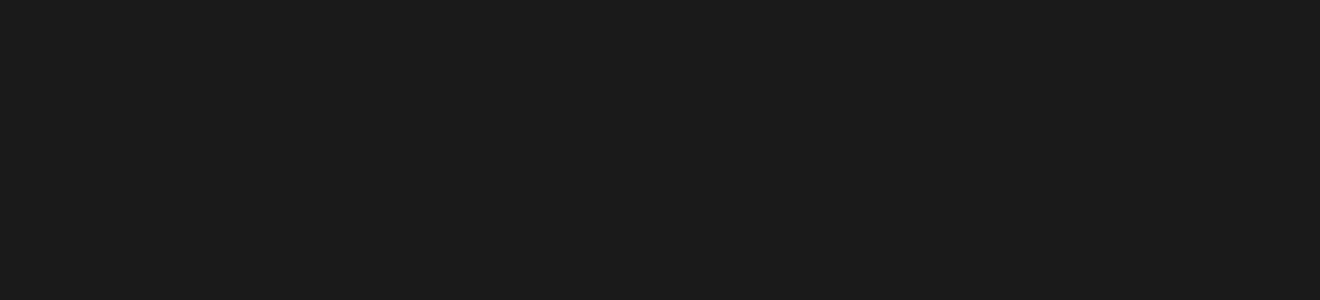
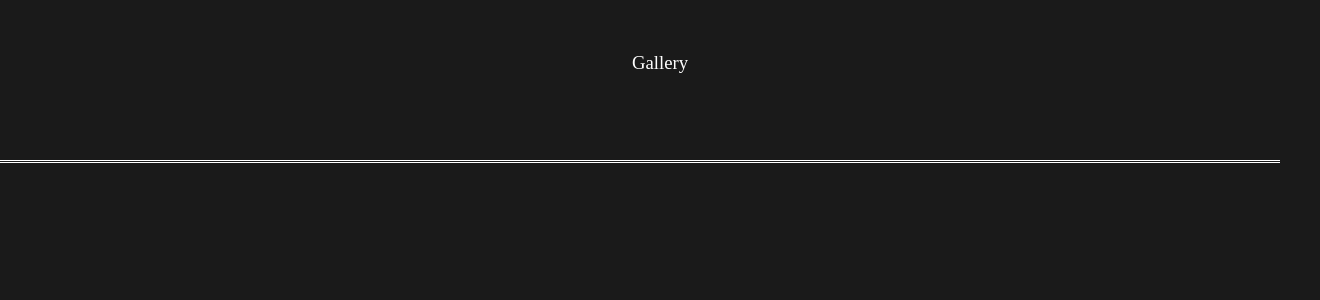
Before and after one commit to arifjawad/react-portfolio, a React (Create React App) app: page /gallery in a window 1280 px wide. Shown: the top 300 px of the page, 1320 px wide, since content can reach past the window. Built offline with nearby package versions, Linux system fonts and the light colour scheme; a web font is replaced by a local one.

Commit message:
loader added and progree bar added

```diff
--- a/package.json
+++ b/package.json
@@ -10,8 +10,11 @@
     "gsap": "^2.1.3",
     "react": "^17.0.2",
     "react-dom": "^17.0.2",
+    "react-page-progress": "^1.1.1",
     "react-router-dom": "^5.2.1",
     "react-scripts": "4.0.3",
+    "react-spinners": "^0.11.0",
+    "react-spinners-kit": "^1.9.1",
     "swiper": "^7.0.5",
     "three": "^0.132.2",
     "three-js": "^79.0.0",
--- a/src/components/Notfound/Notfound.js
+++ b/src/components/Notfound/Notfound.js
@@ -1,9 +1,10 @@
 import React from 'react';
+import Preloader from '../Preloader/Preloader';
 
 const Notfound = () => {
     return (
         <div>
-
+            <Preloader></Preloader>
         </div>
     );
 };
--- /dev/null
+++ b/src/components/Preloader/Preloader.js
@@ -0,0 +1,22 @@
+import React, { useState } from 'react';
+import { css } from "@emotion/react";
+import ClipLoader from "react-spinners/ClipLoader";
+
+
+
+const Preloader = () => {
+  let [loading, setLoading] = useState(true);
+  let [color, setColor] = useState("#ffffff");
+
+  return (
+    <div className="sweet-loading">
+      {/* <button onClick={() => setLoading(!loading)}>Toggle Loader</button> */}
+      {/* <input value={color} onChange={(input) => setColor(input.target.value)} placeholder="Color of the loader" /> */}
+
+      <ClipLoader color={color} loading={loading} size={150} />
+    </div>
+  );
+
+};
+
+export default Preloader;
--- a/src/pages/Gallery/Gallery.css
+++ b/src/pages/Gallery/Gallery.css
@@ -0,0 +1,24 @@
+/*
+.grid-container{
+    display: grid;
+    grid-gap: 20px;
+    padding: 20px;
+    align-items: center;
+    justify-content: center;
+} */
+
+.grid-template3 {
+    grid-template-columns: auto auto auto;
+}
+
+.g-hero{
+
+}
+.g-img{
+
+}
+.gallery-desk{
+    border-top: double;
+    width:100%;
+
+}
--- a/src/pages/Gallery/Gallery.js
+++ b/src/pages/Gallery/Gallery.js
@@ -1,19 +1,25 @@
 import React from 'react';
+import "./Gallery.css";
 
 const Gallery = () => {
     return (
         <>
-        <section className="section">
-            <div className="grid-template1 g-hero">
+        <section className="section grid-container grid-template1">
+            <div className="g-hero">
+                <h3 className="typometry">Gallery</h3>
+                 <img src="" alt="" />
+                 <p></p>
+            </div>
+            </section>
 
+      <section className="section">
+            <div className="grid-container grid-template3 gallery-desk">
+             <img src="" alt="" />
+             <img src="" alt="" />
+             <img src="" alt="" />
             </div>
-        </section>
-        <section className="g-gallery">
-            <div className="">
 
-            </div>
-        </section>
-        <section className="g-footer">
+
             <div className="">
 
             </div>
--- a/src/pages/Home/Home.js
+++ b/src/pages/Home/Home.js
@@ -1,4 +1,4 @@
-import React from 'react';
+import React, { useState, useEffect } from 'react';
 import Hero from '../../components/Hero/Hero';
 import HowDoWork from '../../components/HowDoWork/HowDoWork';
 import Works from '../../components/Works/Works';
@@ -7,15 +7,40 @@ import TechSide from '../../components/TechSide/TechSide';
 import LetsTalk from '../../components/LetsTalk/LetsTalk';
 import Footer from '../../components/Footer/Footer';
 import AboutMe from '../../components/AboutMe/AboutMe';
+import PageProgress from 'react-page-progress';
+import { PongSpinner } from "react-spinners-kit";
 
-const Home = () => {
+const Home = (props) => {
+
+    const [isLoaded, setLoaded] = useState(false);
+    useEffect(() => {
+        let timer = setTimeout(() => setLoaded(true), 2000);
+        return () => {
+            clearTimeout(timer);
+        };
+    }, []);
     return (
+        <>{!isLoaded ? (
+            <div style={{ marginLeft: "48%", marginTop: "20%" }}>
+                <PongSpinner
+                    size={50}
+                    color="#686769"
+                    loading={true}
+                />
+            </div>
+
+        ) : (
+
             <>
+                <PageProgress color={'white'} height={2}></PageProgress>
+
                 <Hero></Hero>
                 <AboutMe></AboutMe>
                 <Works></Works>
                 <LetsTalk></LetsTalk>
+            </>
 
+        )}
             {/* <HowDoWork></HowDoWork> */}
 
             {/* <WorkingArea></WorkingArea> */}
```
Also changed, not shown: src/components/Hero/Hero.js (+4 -8 lines), 1 other file (tests, documents, lock files or other folders). Lines whose indentation alone changed are shown as unchanged.
